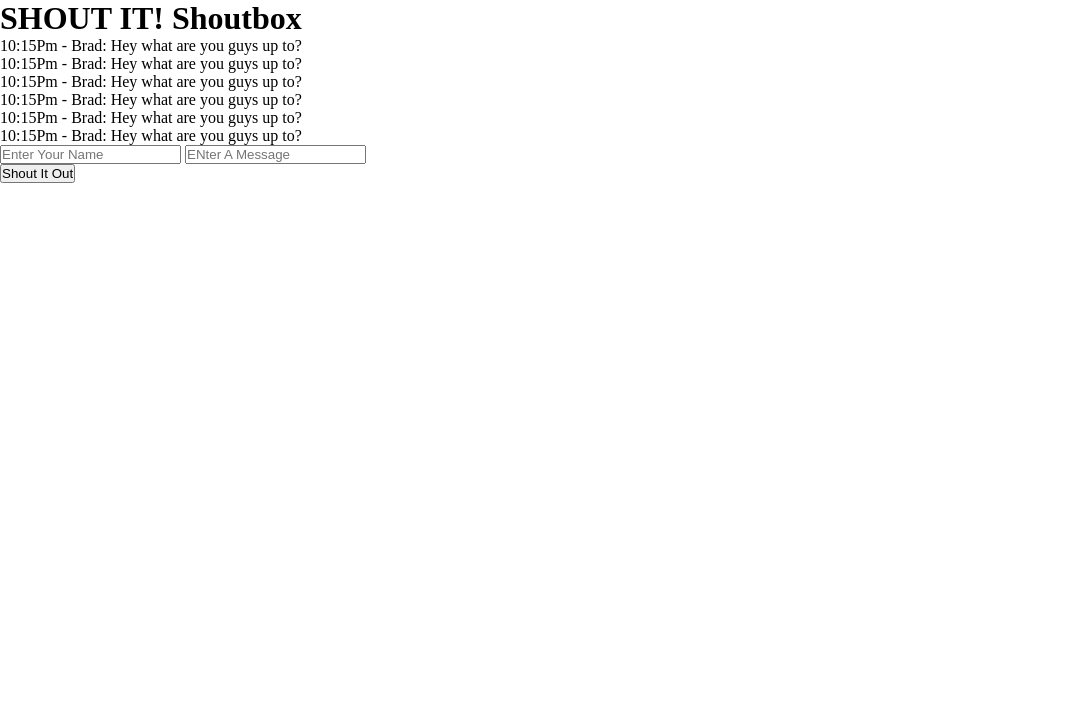
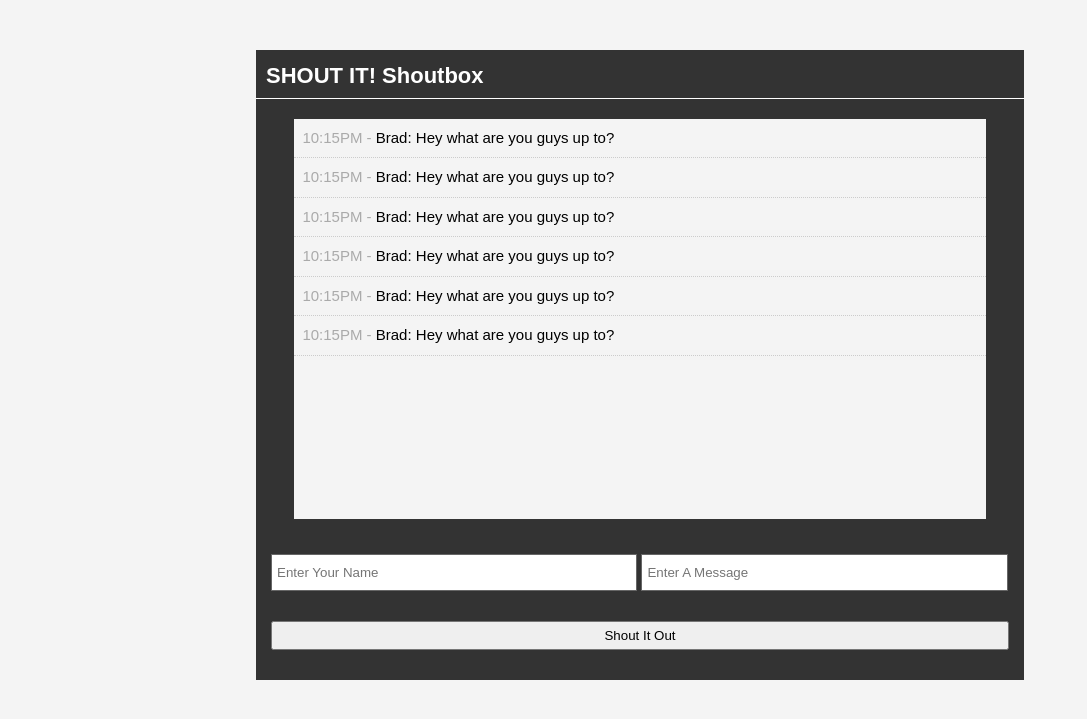
Before and after one commit to kevinw123/ShoutIt, a PHP site: page / in a window 1280 px wide. Shown: the top 719 px of the page, without its empty margins (0-1087 px from the left). Run offline with PHP 8.4, Linux system fonts and the light colour scheme.

Commit message:
adding css for shoutout box

```diff
--- a/css/style.css
+++ b/css/style.css
@@ -4,5 +4,69 @@
 }
 
 body{
+	font-family: arial;
+	font-size: 15px;
+	line-height: 1.5em;
+	background: #F4F4F4;
+}
 
+#container{
+	background: #333333;
+	margin: 50px auto;
+	overflow: auto;
+	width: 60%;
+	min-height: 630px;
 }
+
+header h1{
+	color: #FFFFFF;
+	font-size: 22px;
+	padding: 15px 0 10px 10px;
+	border-bottom: 1px solid #FFFFFF;
+}
+
+#shouts{
+	width: 90%;
+	background: #F4F4F4;
+	height: 400px;
+	margin:20px auto;
+	overflow: auto;
+}
+
+.shout{
+	list-style: none;
+	padding: 8px;
+	border-bottom: 1px #CCCCCC dotted;
+}
+
+.shout span{
+	color: #AAAAAA;
+}
+
+#input{
+	width: 90%
+	min-height: 80px;
+	margin: auto;
+	padding: 15px;
+}
+
+#input input[type='text']{
+	height: 25px;
+	width: 48%;
+	padding: 5px;
+	margin-bottom: 20px;
+	border: #666666 solid 1px;
+}
+
+#input .shout-btn{
+	padding: 5px;
+	margin-bottom: 0px;
+	width: 100%;
+	margin: 10px auto;
+}
+
+@media only screen and (max-width: 768px){
+	#input input[type='text']{
+		width: 98%;
+	}
+}
--- a/index.php
+++ b/index.php
@@ -12,19 +12,19 @@
 			</header>
 			<div id="shouts">
 				<ul>
-					<li class="shout"><span>10:15Pm - </span>Brad: Hey what are you guys up to? </li>
-					<li class="shout"><span>10:15Pm - </span>Brad: Hey what are you guys up to? </li>
-					<li class="shout"><span>10:15Pm - </span>Brad: Hey what are you guys up to? </li>
-					<li class="shout"><span>10:15Pm - </span>Brad: Hey what are you guys up to? </li>
-					<li class="shout"><span>10:15Pm - </span>Brad: Hey what are you guys up to? </li>
-					<li class="shout"><span>10:15Pm - </span>Brad: Hey what are you guys up to? </li>
+					<li class="shout"><span>10:15PM - </span>Brad: Hey what are you guys up to? </li>
+					<li class="shout"><span>10:15PM - </span>Brad: Hey what are you guys up to? </li>
+					<li class="shout"><span>10:15PM - </span>Brad: Hey what are you guys up to? </li>
+					<li class="shout"><span>10:15PM - </span>Brad: Hey what are you guys up to? </li>
+					<li class="shout"><span>10:15PM - </span>Brad: Hey what are you guys up to? </li>
+					<li class="shout"><span>10:15PM - </span>Brad: Hey what are you guys up to? </li>
 				</ul>
 			</div>
 			<div id="input">
 				<form method="post" action="process.php">
 					<input type="text" name="user" placeholder="Enter Your Name" />
-					<input type="text" name="message" placeholder="ENter A Message"/>
-					<br>
+					<input type="text" name="message" placeholder="Enter A Message"/>
+					<br/>
 					<input class="shout-btn" type="submit" name="submit" value="Shout It Out"/>
 				</form>
 			</div>
```
